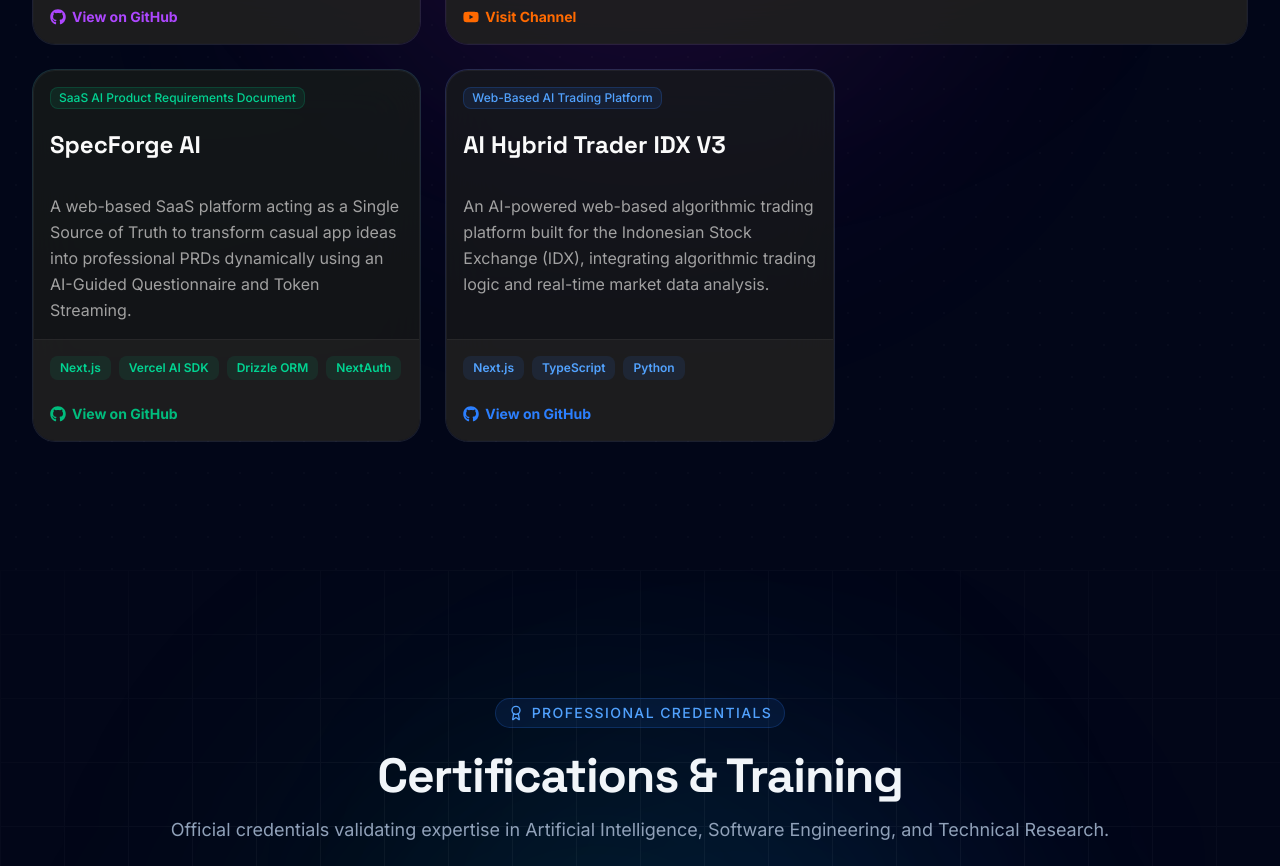
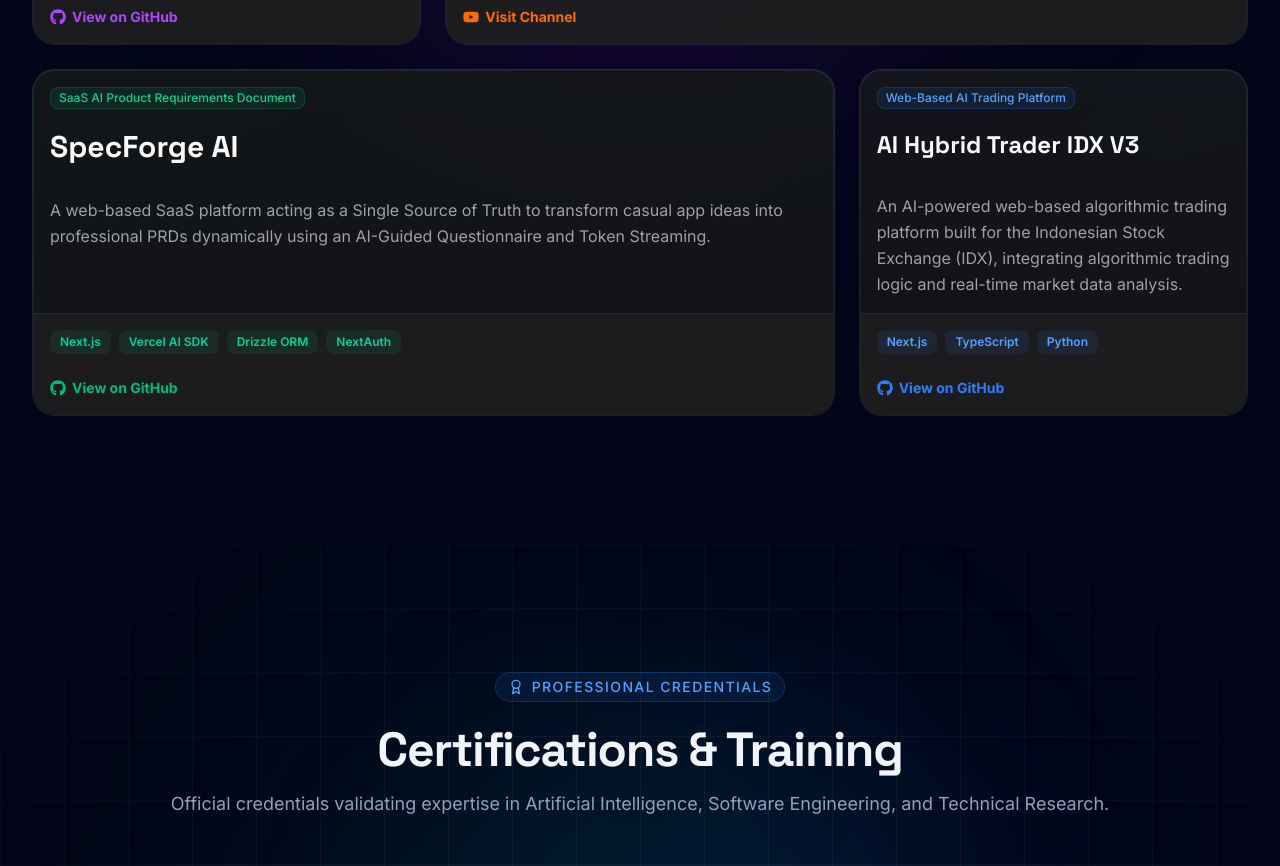
Before and after one commit to rizkijuliadi03/Portofolio, a Next.js app in the folder portfolio/: page / in a window 1280 px wide. Shown: the part 6720-7586 px from the top of the page. Built offline with nearby package versions, Linux system fonts and the light colour scheme.

Commit message:
Update bento grid layout to support dynamic project counts

```diff
--- a/portfolio/src/components/ProjectsSection.tsx
+++ b/portfolio/src/components/ProjectsSection.tsx
@@ -133,7 +133,8 @@ export default function ProjectsSection() {
             // Item 2: Square (1 col)
             // Item 3: Square (1 col)
             // Item 4: Wide (2 cols)
-            const isWide = index === 0 || index === 3;
+            // Pattern repeats every 4 items to create an alternating mosaic
+            const isWide = index % 4 === 0 || index % 4 === 3;
             const bentoClass = isWide ? "lg:col-span-2" : "lg:col-span-1";
 
             return (
```
